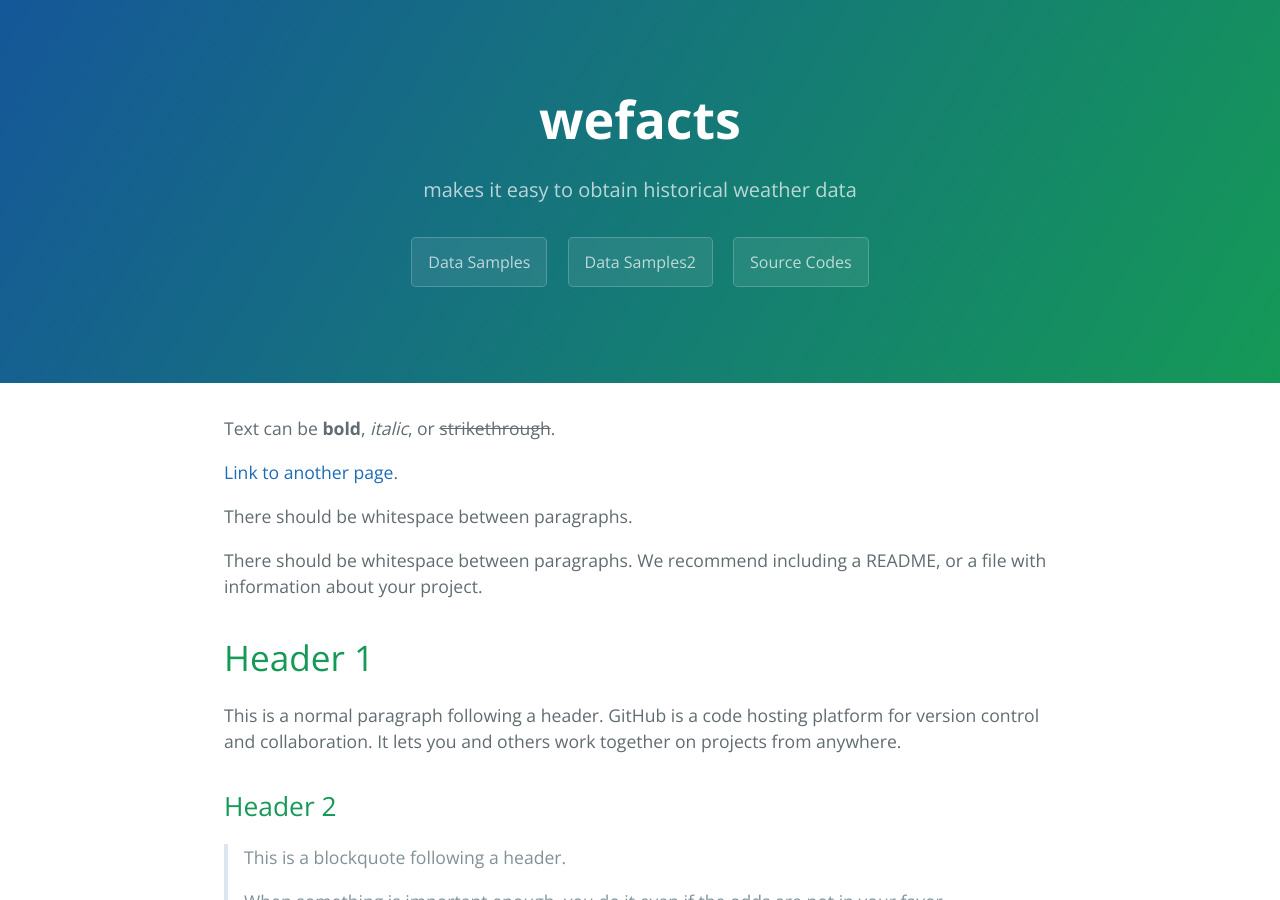
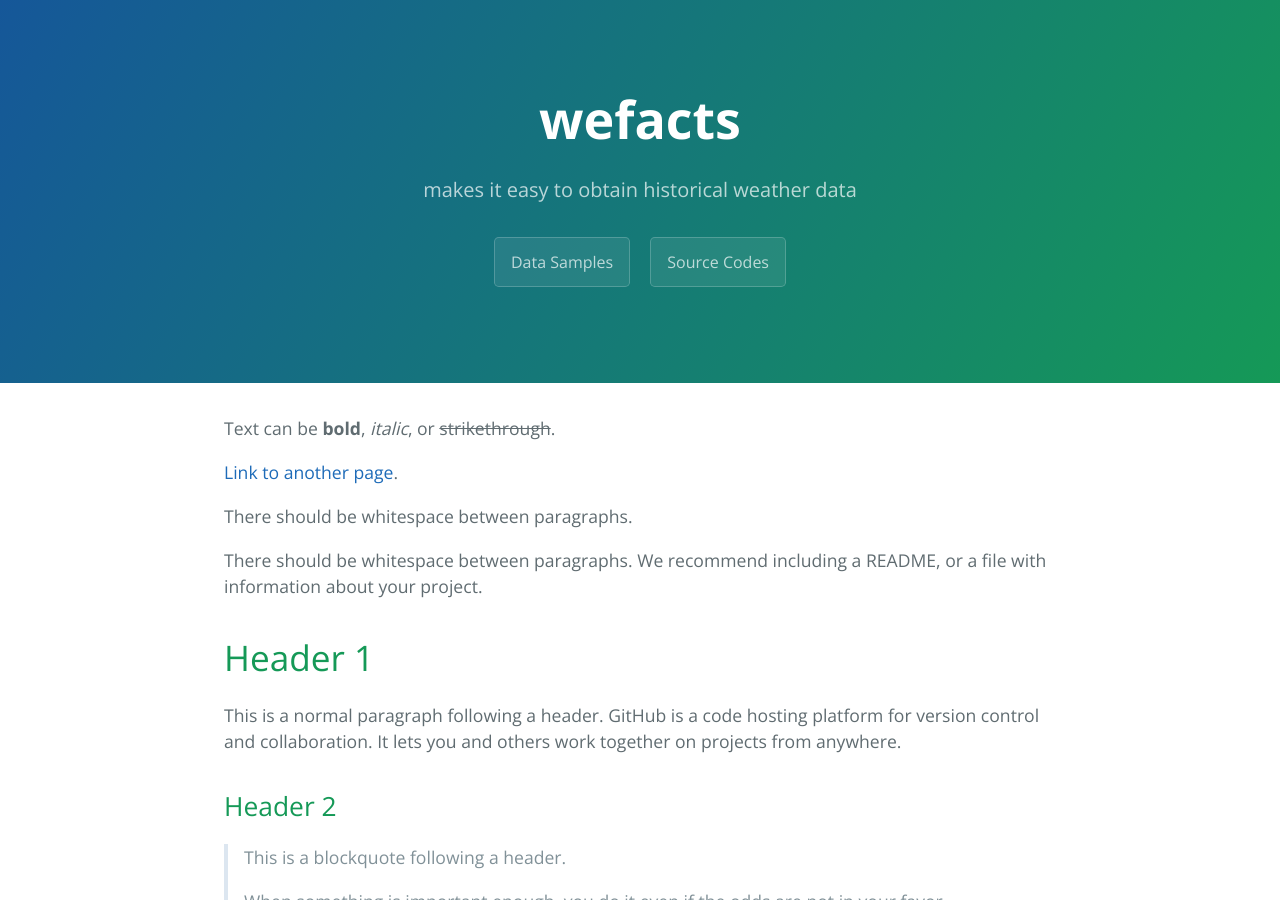
Before and after one commit to shawxiaozhang/wefacts, a Jekyll site: the page built from docs/index.md, in a window 1280 px wide and 900 px high. Built offline with Jekyll 4.4.1, drawn with Linux system fonts in a browser that asks for light colours.

Commit message:
web samples

```diff
--- a/docs/_layouts/default.html
+++ b/docs/_layouts/default.html
@@ -13,8 +13,9 @@
       <h1 class="project-name">{{ site.title | default: site.github.repository_name }}</h1>
       <h2 class="project-tagline">{{ site.description | default: site.github.project_tagline }}</h2>
       {% if site.show_downloads %}
-        <a href="https://github.com/shawxiaozhang/wefacts/tree/master/docs/assets/data_samples" class="btn">Data Samples</a>
-        <a href="{{site.github.repository_url}}/docs/assets/data_samples" class="btn">Data Samples2</a>
+        <!-- <a href="https://github.com/shawxiaozhang/wefacts/tree/master/docs/assets/data_samples" class="btn">Data Samples</a> -->
+
+        <a href="{{site.github.repository_url}}/tree/master/docs/assets/data_samples" class="btn">Data Samples</a>
         <!-- <a href="{{ site.github.tar_url }}" class="btn">Download .tar.gz</a> -->
       {% endif %}
       {% if site.github.is_project_page %}
```
